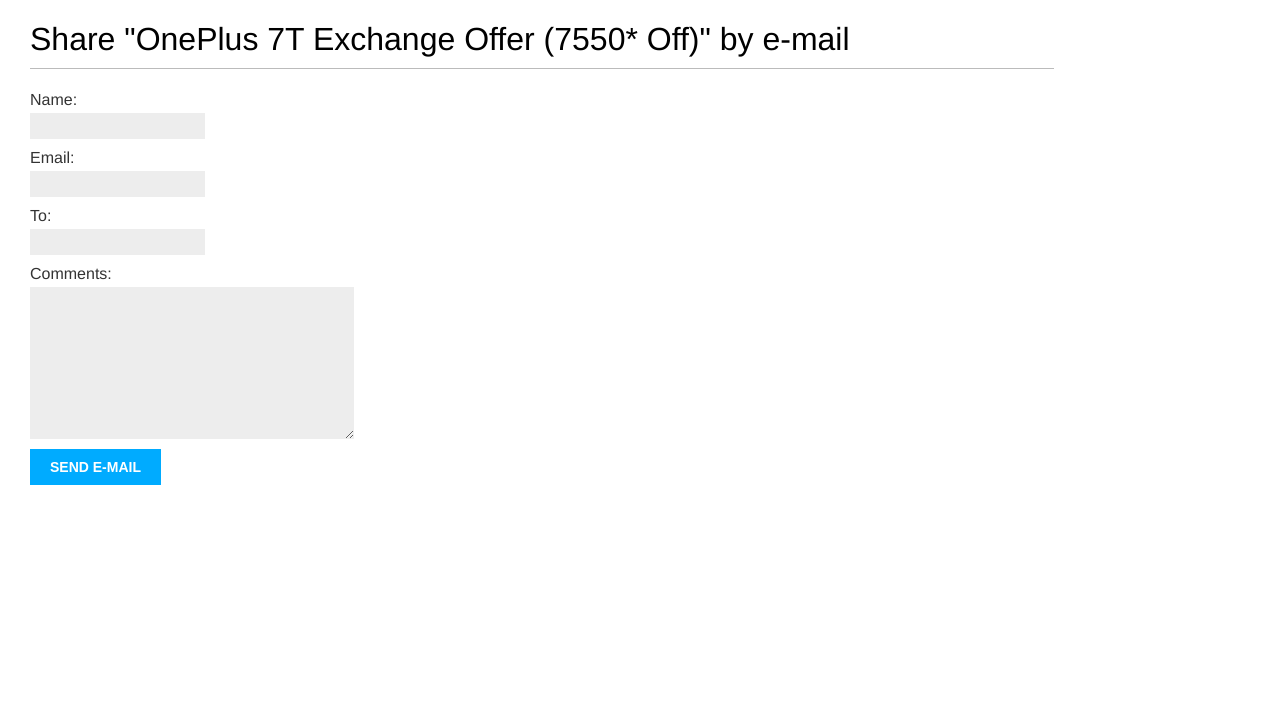
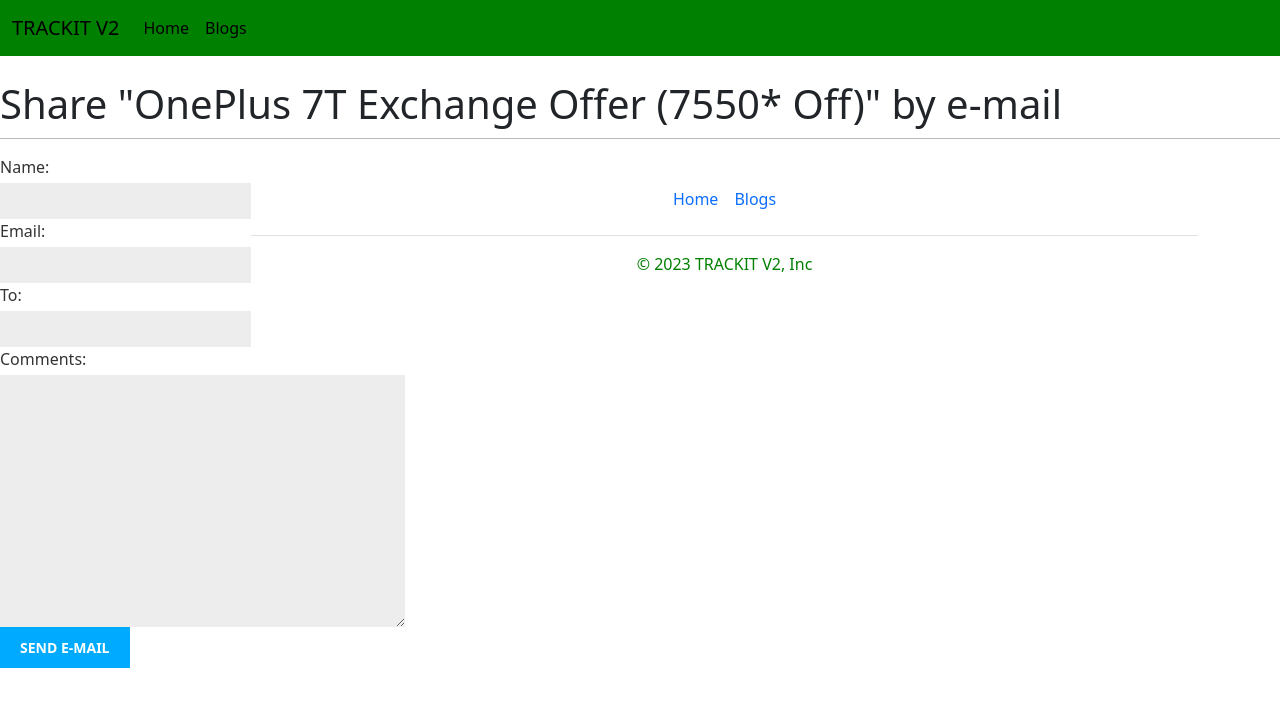
Before and after one commit to apdd2003/trackit, a Django app: page /blog/5/share/ in a window 1280 px wide. Shown: the top 707 px of the page. Run offline with Django 4.2, Linux system fonts and the light colour scheme; data comes from the database, SQL or seed files in the repository; parts of the project's set-up code (start-up, migrations or seed data) failed here and were passed over; some libraries are stand-ins or nearby versions.

Commit message:
Updated base.html & list.html

```diff
--- a/blog/templates/blog/base.html
+++ b/blog/templates/blog/base.html
@@ -5,15 +5,89 @@
 <head>
   <title>{% block title %}{% endblock %}</title>
   <link href="{% static 'css/blog.css' %}" rel="stylesheet">
+
+  <!-- Bootstrap CSS -->
+
+  <link href="https://cdn.jsdelivr.net/npm/bootstrap@5.3.2/dist/css/bootstrap.min.css" rel="stylesheet" integrity="sha384-T3c6CoIi6uLrA9TneNEoa7RxnatzjcDSCmG1MXxSR1GAsXEV/Dwwykc2MPK8M2HN" crossorigin="anonymous">
+
+  <!-- Bootstrap JS -->
+
+  <script src="https://cdn.jsdelivr.net/npm/bootstrap@5.3.2/dist/js/bootstrap.bundle.min.js" integrity="sha384-C6RzsynM9kWDrMNeT87bh95OGNyZPhcTNXj1NW7RuBCsyN/o0jlpcV8Qyq46cDfL" crossorigin="anonymous"></script>
+
 </head>
 
 <body>
-  <div id="content">{% block content %} {% endblock %}</div>
+
+  <nav class="navbar navbar-expand-lg" style="background-color: green;">
+    <div class="container-fluid">
+      <a class="navbar-brand" href="/blog">TRACKIT V2</a>
+      <button class="navbar-toggler" type="button" data-bs-toggle="collapse" data-bs-target="#navbarSupportedContent" aria-controls="navbarSupportedContent" aria-expanded="false" aria-label="Toggle navigation">
+        <span class="navbar-toggler-icon"></span>
+      </button>
+      <div class="collapse navbar-collapse" id="navbarSupportedContent">
+        <ul class="navbar-nav me-auto mb-2 mb-lg-0">
+          <li class="nav-item">
+            <a class="nav-link active" aria-current="page" href="/blog">Home</a>
+          </li>
+
+          <li class="nav-item">
+            <a class="nav-link active" aria-current="page" href="/blog">Blogs</a>
+          </li>
+          </ul>
+          <!-- <li class="nav-item">
+            <a class="nav-link" href="#">Link</a>
+          </li>
+          <li class="nav-item dropdown">
+            <a class="nav-link dropdown-toggle" href="#" role="button" data-bs-toggle="dropdown" aria-expanded="false">
+              Dropdown
+            </a>
+            <ul class="dropdown-menu">
+              <li><a class="dropdown-item" href="#">Action</a></li>
+              <li><a class="dropdown-item" href="#">Another action</a></li>
+              <li><hr class="dropdown-divider"></li>
+              <li><a class="dropdown-item" href="#">Something else here</a></li>
+            </ul>
+          </li>
+          <li class="nav-item">
+            <a class="nav-link disabled" aria-disabled="true">Disabled</a>
+          </li>
+        </ul>
+        <form class="d-flex" role="search">
+          <input class="form-control me-2" type="search" placeholder="Search" aria-label="Search">
+          <button class="btn btn-outline-success" type="submit">Search</button> -->
+        </form>
+      </div>
+    </div>
+  </nav>
+<br>
+{% block content %} {% endblock %}
+
+
+<!-- <hr> -->
+
+<div class="b-example-divider"></div>
+
+<div class="container">
+  <footer class="py-3 my-4">
+    <ul class="nav justify-content-center border-bottom pb-3 mb-3">
+      <li class="nav-item"><a href="/blog" class="nav-link px-2 text-body-success">Home</a></li>
+      <li class="nav-item"><a href="/blog" class="nav-link px-2 text-body-success">Blogs</a></li>
+      <!-- <li class="nav-item"><a href="#" class="nav-link px-2 text-body-success">Pricing</a></li>
+      <li class="nav-item"><a href="#" class="nav-link px-2 text-body-success">FAQs</a></li>
+      <li class="nav-item"><a href="#" class="nav-link px-2 text-body-success">About</a></li> -->
+    </ul>
+    <p class="text-center text-body-success" style="color: green;">© 2023 TRACKIT V2, Inc</p>
+  </footer>
+</div>
+
+  <!-- <div id="content"></div>
   <div id="sidebar" style="display: none;">
+
     <h2>TRACKIT V2</h2>
 
+
     <p>Django Clone of my Wordpress site</p>
-  </div>
+  </div> -->
 </body>
 
 </html>
```
Also changed, not shown: blog/templates/blog/post/list.html (+46 -4 lines).
